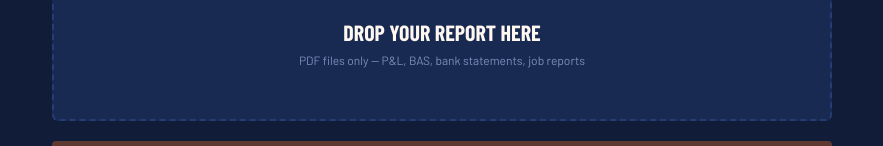
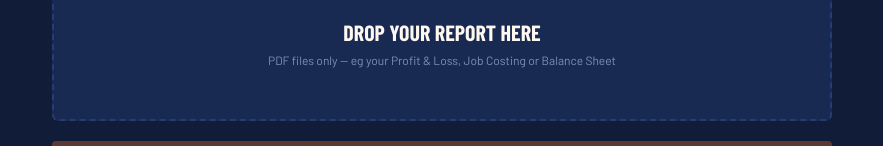
Before and after one commit to tradiebooks-cmd/profit-in-your-pocket, a Next.js app: page / in a window 1280 px wide. Shown: the part 468-614 px from the top of the page, without its empty margins (198-1081 px from the left). Built offline with nearby package versions, Linux system fonts and the light colour scheme; a web font is replaced by a local one.

Commit message:
Update index.js

```diff
--- a/pages/index.js
+++ b/pages/index.js
@@ -301,7 +301,7 @@ export default function App() {
                 </svg>
               </div>
               <div className="upload-label">Drop your report here</div>
-              <div className="upload-hint">PDF files only — P&L, BAS, bank statements, job reports</div>
+              <div className="upload-hint">PDF files only — eg your Profit & Loss, Job Costing or Balance Sheet</div>
               {file && (
                 <div className="file-selected" onClick={(e) => e.stopPropagation()}>
                   📄 {file.name}
```
